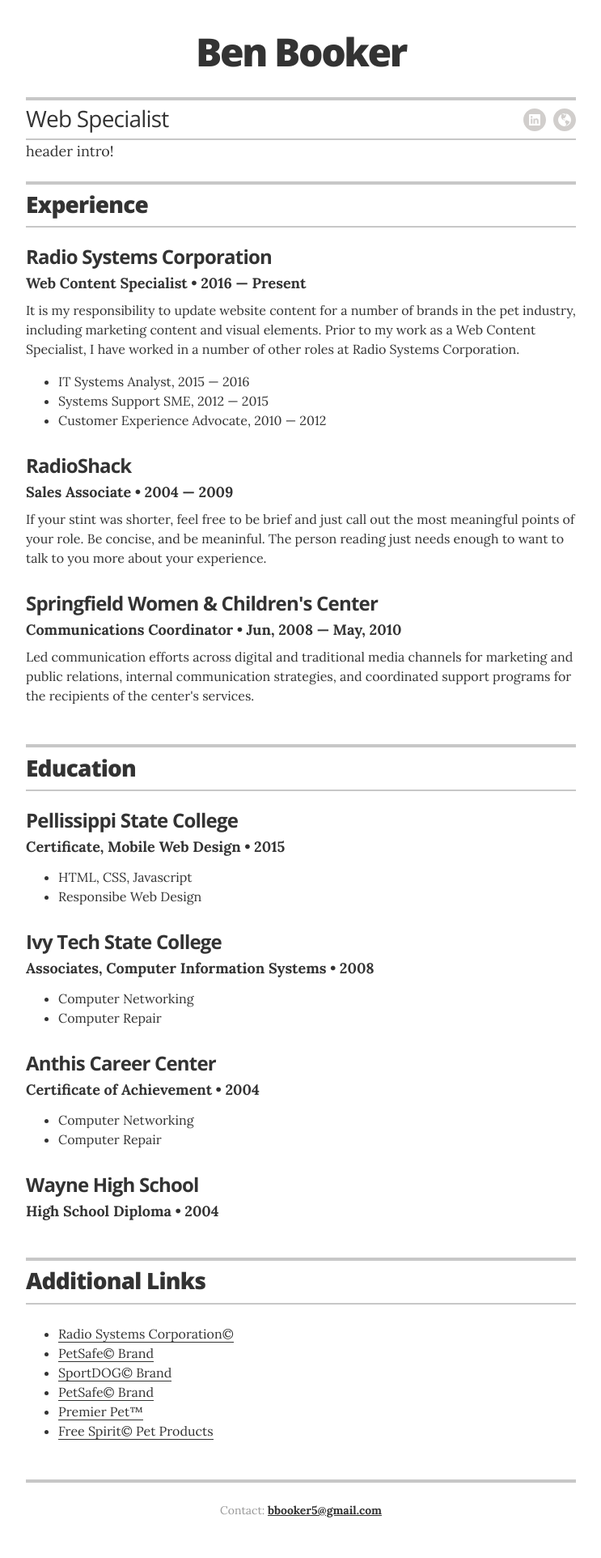
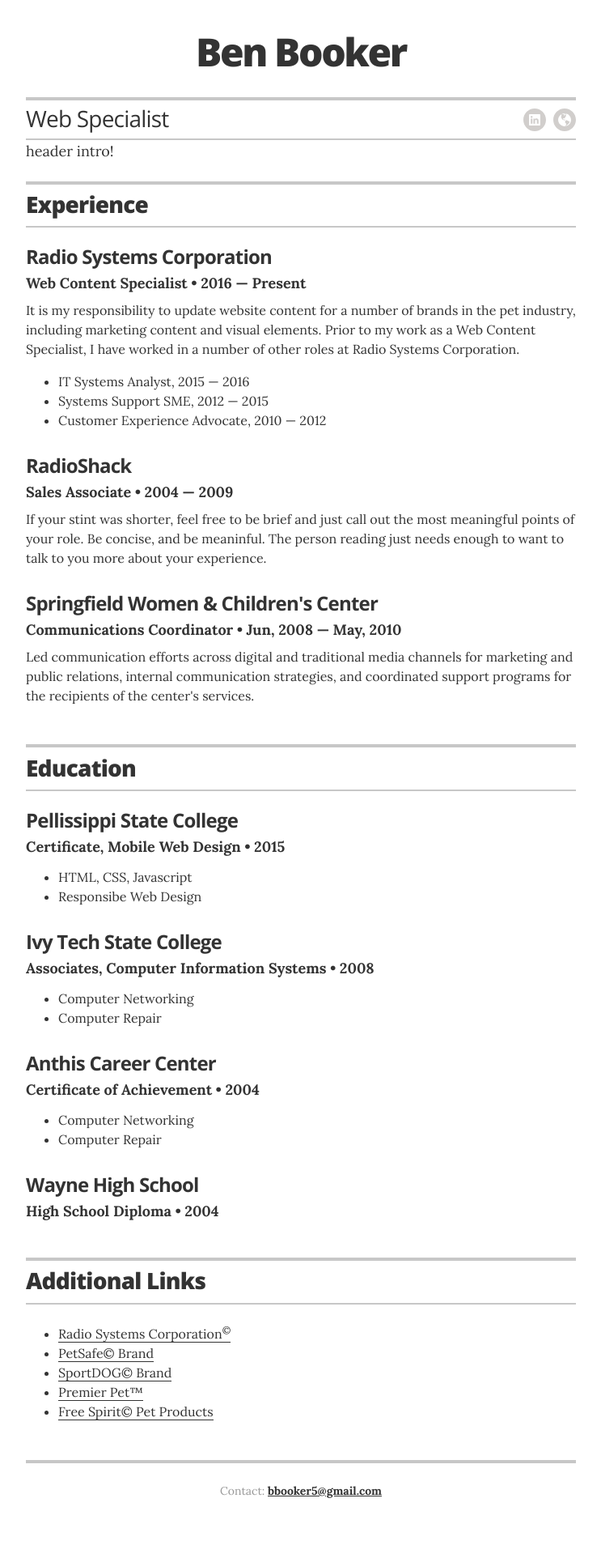
Before and after one commit to bbooker5/about, a Jekyll site: the page built from index.html, in a window 1280 px wide. Shown: the whole page at 81% size, without its empty margins (268-1011 px from the left). Built offline with Jekyll 4.4.1, drawn with Linux system fonts in a browser that asks for light colours; after the commit the page ends 1900 px from its top, so only the background shows below that.

Commit message:
Update _data/links.yml

```diff
--- a/_data/links.yml
+++ b/_data/links.yml
@@ -1,12 +1,10 @@
 # links
 - url: "https://radiosystemscorporation.com"
-  description: Radio Systems Corporation©
+  description: Radio Systems Corporation<sup>©</sup>
 - url: "https://petsafe.net"
   description: PetSafe© Brand
 - url: "https://sportdog.com"
   description: SportDOG© Brand
-- url: "https://petsafe.net"
-  description: PetSafe© Brand
 - url: "https://premierpet.com"
   description: Premier Pet™
 - url: "https://freespiritpetproducts.com"
```
